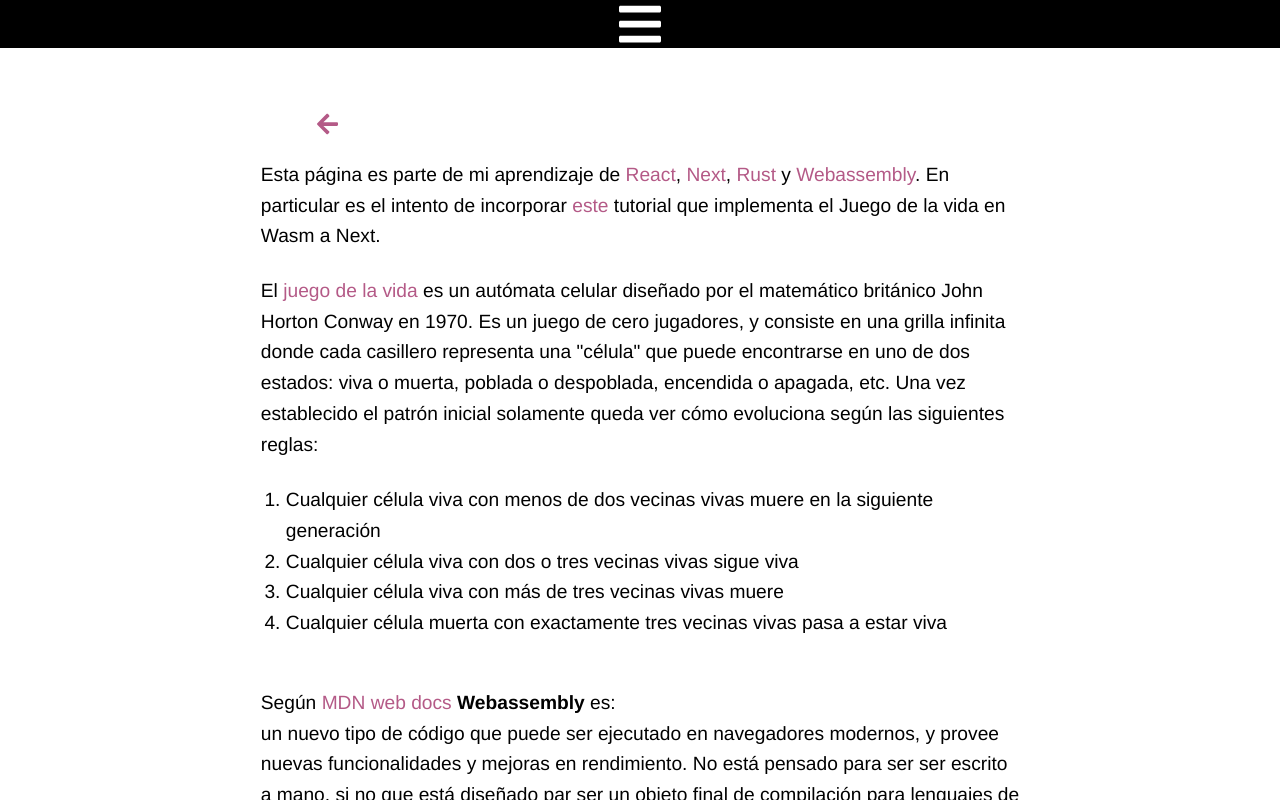
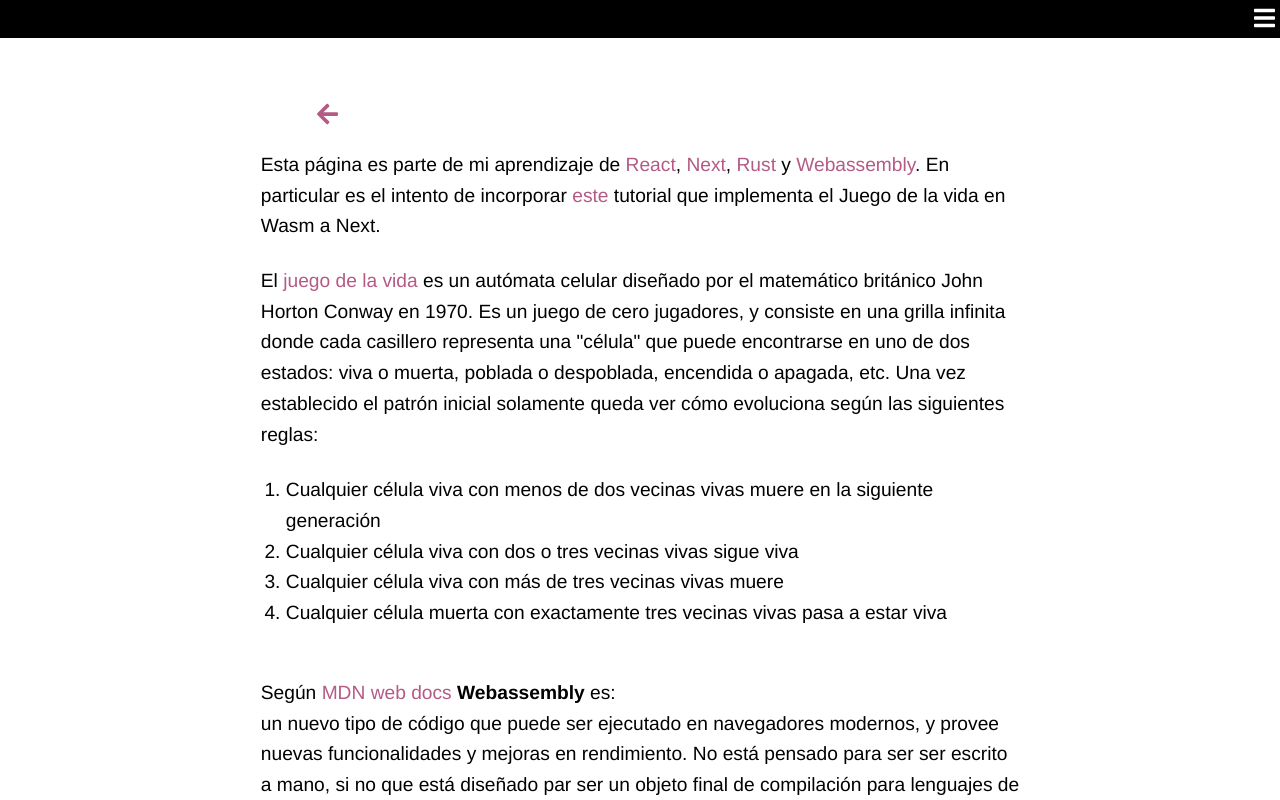
Before and after one commit to ignacio-gc/wasm-gol-next, a Next.js app: page /acerca in a window 1280 px wide. Shown: the top 800 px of the page. Built offline with nearby package versions, Linux system fonts and the light colour scheme.

Commit message:
btn a la derecha

```diff
--- a/components/navbar.js
+++ b/components/navbar.js
@@ -1,10 +1,9 @@
 import styles from './navbar.module.css'
 import Link from 'next/link'
+import { useState } from 'react'
 import { FontAwesomeIcon } from '@fortawesome/react-fontawesome'
 import { faGithub } from '@fortawesome/free-brands-svg-icons'
-import { useState } from 'react'
-import { faBars } from '@fortawesome/free-solid-svg-icons'
-import { faQuestion } from '@fortawesome/free-solid-svg-icons'
+import { faBars, faQuestion } from '@fortawesome/free-solid-svg-icons'
 
 const Navbar = () => {
   const [toogleState, setState] = useState(false)
@@ -14,8 +13,8 @@ const Navbar = () => {
   return (
     <nav>
       <ul className={`${styles.menu} ${toogleState ? styles.show : styles.hide}`}>
-        <a className="btn" onClick={toggle}>
-          <FontAwesomeIcon icon={faBars} size={'2x'} style={{ color: 'white' }} />
+        <a className={styles.btn} onClick={toggle}>
+          <FontAwesomeIcon icon={faBars} style={{ color: 'white' }} />
         </a>
         <li>
           <Link href="/acerca"><a><FontAwesomeIcon icon={faQuestion} style={{ color: 'white' }} /></a></Link>
--- a/components/navbar.module.css
+++ b/components/navbar.module.css
@@ -21,5 +21,6 @@
  }
 
  .btn {
-   border: red 1px solid;
+   align-self: flex-end;
+   margin: 5px;
  }
```
